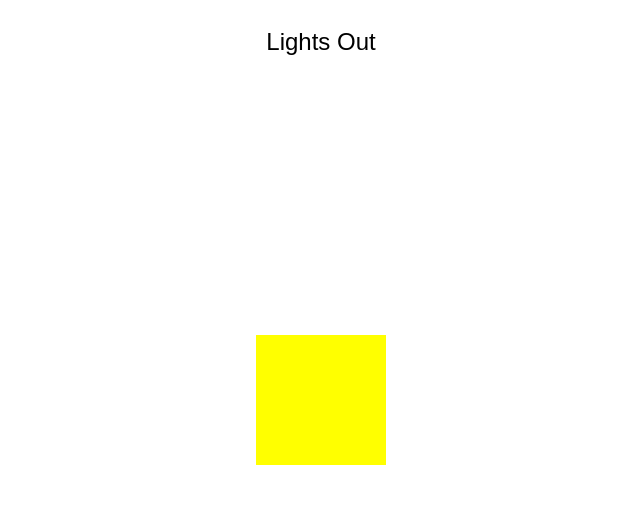
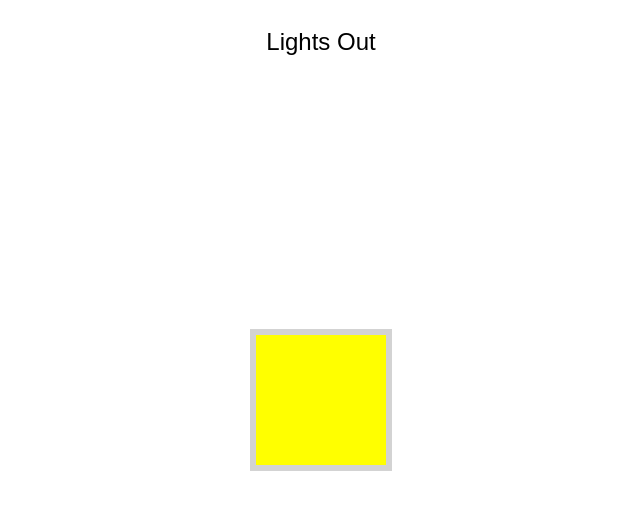
Before and after one commit to MWise707/lights-out, a React (Vite) app: page / in a window 1280 px wide. In both pictures the pointer is over the element 640 px from the left and 400 px from the top of the page. Shown: the top 510 px of the page, without its empty margins (319-959 px from the left). Built offline with nearby package versions, Linux system fonts and the light colour scheme.

Commit message:
hover animation

```diff
--- a/src/components/tile/tile.css
+++ b/src/components/tile/tile.css
@@ -16,3 +16,13 @@
   color: white;
   transition:0.5s;
 }
+
+.lightbulb-on:hover {
+  transition: 0.5s;
+  border: 6px solid lightgray;
+}
+
+.lightbulb-off:hover {
+  transition: 0.5s;
+  border: 6px solid lightgray;
+}
```
